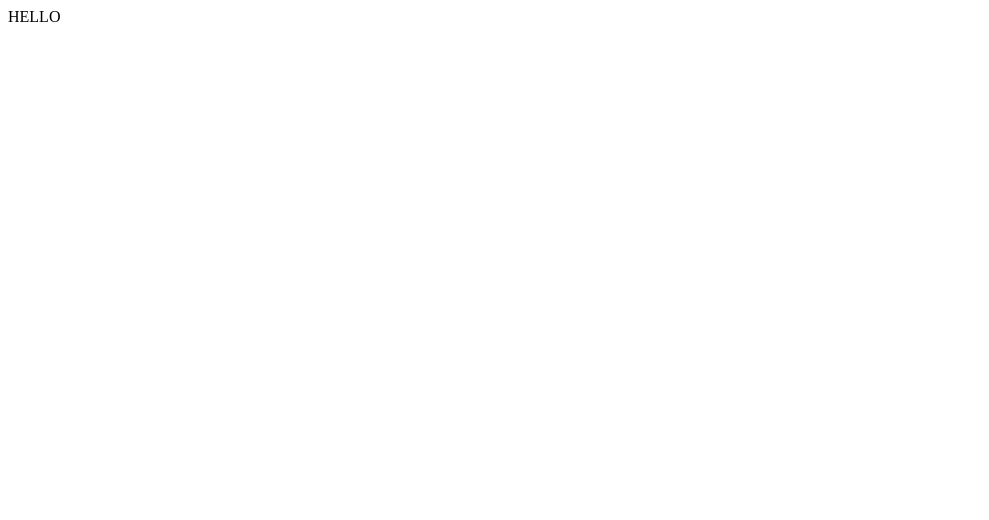
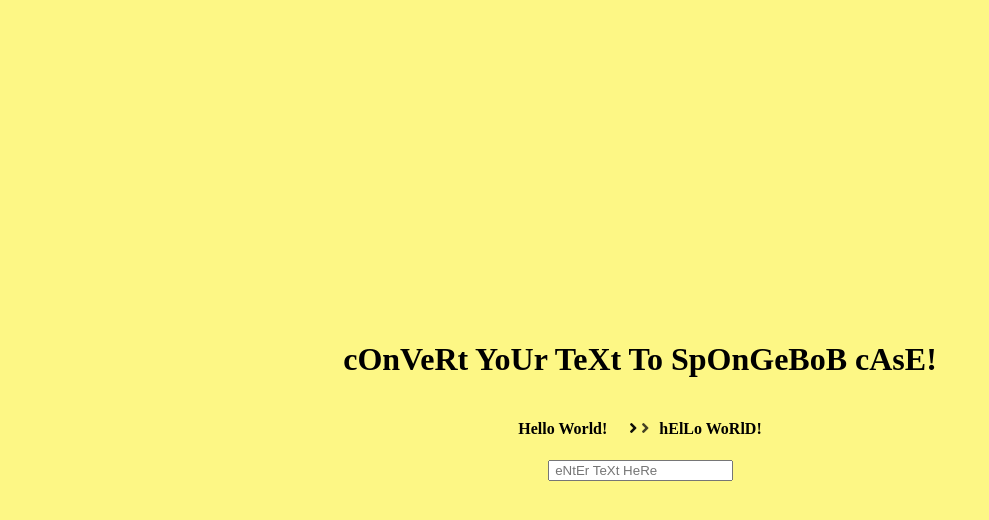
Before and after one commit to kyblockstacking/sPoNgEbOb-cAsE, a plain HTML site: page index.html in a window 1280 px wide. Shown: the whole page, without its empty margins (0-989 px from the left). Drawn offline with Linux system fonts and the light colour scheme.

Commit message:
add text and arrows

```diff
--- a/index.css
+++ b/index.css
@@ -0,0 +1,64 @@
+html,
+body {
+  margin: 0;
+  padding: 0;
+  border: 0;
+}
+
+.sponge-wrapper {
+  height: 100vh;
+  width: 100vw;
+  background: #fdf785;
+  display: flex;
+  justify-content: center;
+  align-content: center;
+  align-items: center;
+  flex-direction: column;
+}
+
+.example {
+  display: flex;
+  flex-direction: row;
+  align-items: center;
+  overflow: hidden;
+}
+
+.first-arrow {
+  margin-left: 10px;
+}
+
+.last-arrow {
+  margin-right: 10px;
+}
+
+.fade-in-1 {
+  -webkit-animation: fade-in 1s cubic-bezier(0.39, 0.575, 0.565, 1) infinite both;
+  animation: fade-in 1s cubic-bezier(0.39, 0.575, 0.565, 1) infinite both;
+}
+
+.fade-in-2 {
+  -webkit-animation: fade-in 1s cubic-bezier(0.39, 0.575, 0.565, 1) 0.25s infinite both;
+  animation: fade-in 1s cubic-bezier(0.39, 0.575, 0.565, 1) 0.25s infinite both;
+}
+
+.fade-in-3 {
+  -webkit-animation: fade-in 1s cubic-bezier(0.39, 0.575, 0.565, 1) 0.5s infinite both;
+  animation: fade-in 1s cubic-bezier(0.39, 0.575, 0.565, 1) 0.5s infinite both;
+}
+
+@-webkit-keyframes fade-in {
+  0% {
+    opacity: 0;
+  }
+  100% {
+    opacity: 1;
+  }
+}
+@keyframes fade-in {
+  0% {
+    opacity: 0;
+  }
+  100% {
+    opacity: 1;
+  }
+}
--- a/index.html
+++ b/index.html
@@ -1,21 +1,34 @@
 <!DOCTYPE html>
-<html lang="en">
+<html lang='en'>
 
 <head>
-    <meta charset="UTF-8">
-    <meta name="viewport" content="width=device-width, initial-scale=1.0">
-    <meta http-equiv="X-UA-Compatible" content="ie=edge">
+    <meta charset='UTF-8'>
+    <meta name='viewport' content='width=device-width, initial-scale=1.0'>
+    <meta http-equiv='X-UA-Compatible' content='ie=edge'>
     <!-- Favicon -->
-    <link rel="icon" type="image/x-icon" href="favicon.ico">
+    <link rel='icon' type='image/x-icon' href='favicon.ico'>
+    <!-- FONTAWESOME -->
+    <link rel='stylesheet' href='https://use.fontawesome.com/releases/v5.8.2/css/all.css'
+        integrity='sha384-oS3vJWv+0UjzBfQzYUhtDYW+Pj2yciDJxpsK1OYPAYjqT085Qq/1cq5FLXAZQ7Ay' crossorigin='anonymous'>
     <!-- Stylesheet -->
-    <link rel="stylesheet" type="text/css" href="index.css">
+    <link rel='stylesheet' type='text/css' href='index.css'>
     <title>sPoNgEbOb CaSe</title>
 </head>
 
 <body>
-
-    <div class='kevin'>HELLO</div>
-
+    <div class='sponge-wrapper'>
+        <h1>cOnVeRt YoUr TeXt To SpOnGeBoB cAsE!</h1>
+        <div class='example'>
+            <h4>Hello World!</h4>
+            <div class='arrows'>
+                <i class='fas fa-angle-right first-arrow fade-in-1'></i>
+                <i class='fas fa-angle-right fade-in-2'></i>
+                <i class='fas fa-angle-right last-arrow fade-in-3'></i>
+            </div>
+            <h4>hElLo WoRlD!</h4>
+        </div>
+        <input placeholder='&nbsp;eNtEr TeXt HeRe' />
+    </div>
 </body>
 
 </html>
```
